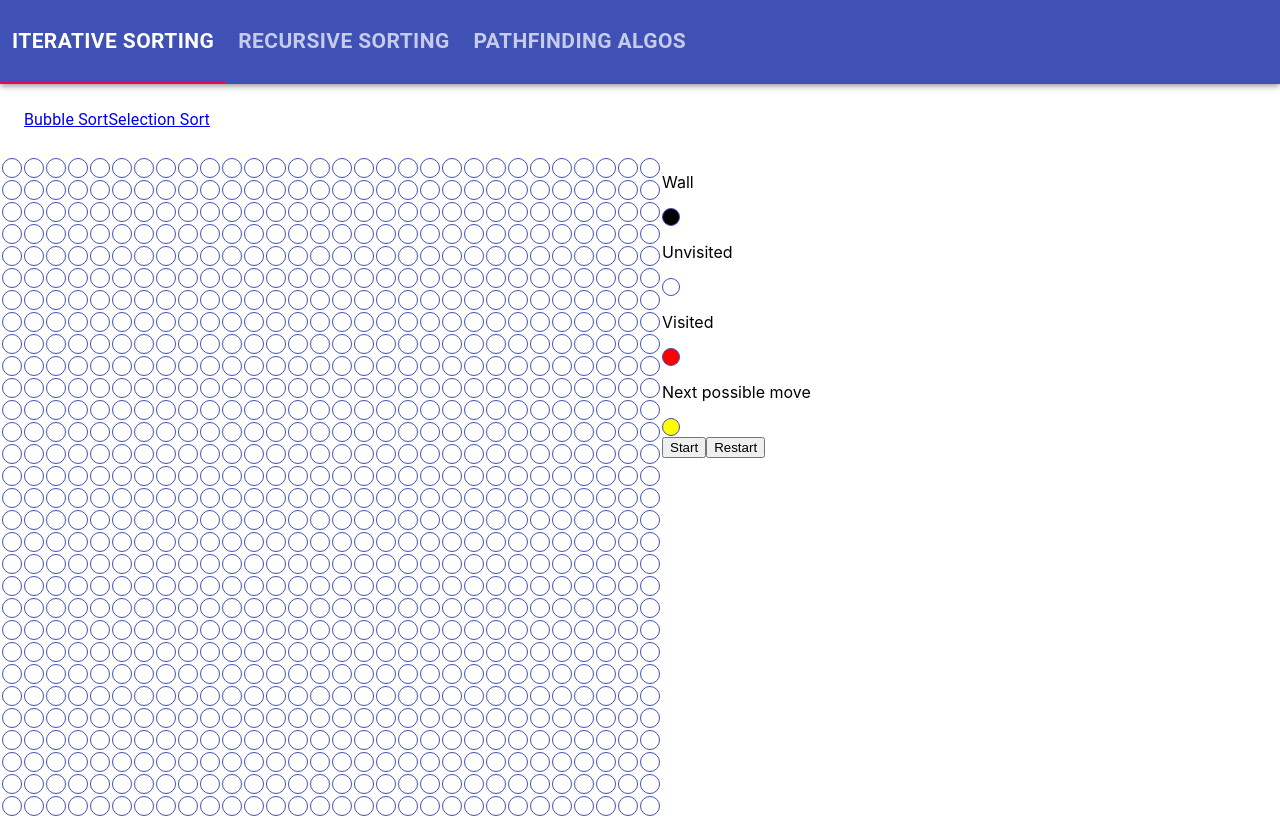
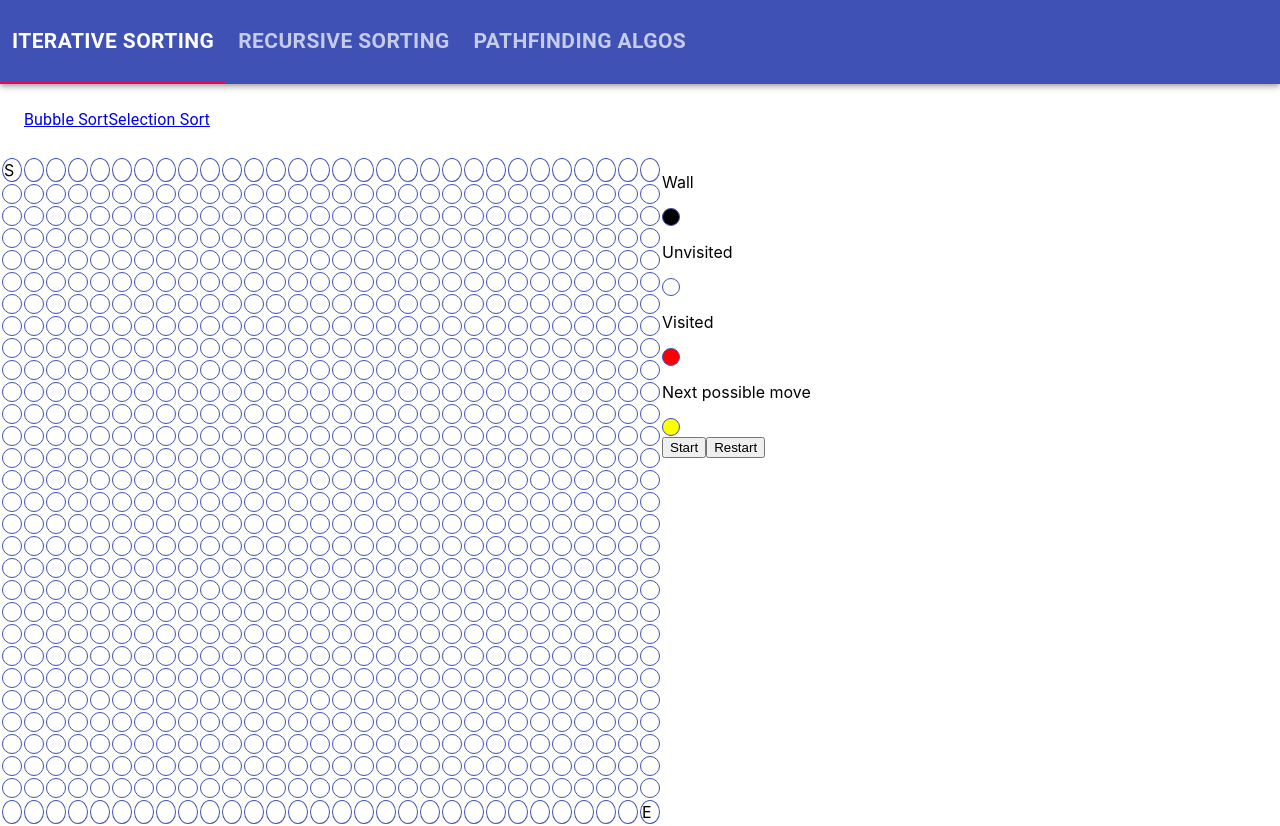
Before and after one commit to BenjaminGrabow/Visualize-Algorithms, a React (Create React App) app in the folder sort_algos/: page /astar in a window 1280 px wide. Built offline with nearby package versions, Linux system fonts and the light colour scheme.

Commit message:
added start and endpoint

```diff
--- a/sort_algos/src/components/PathfindingAlgos/AStar.js
+++ b/sort_algos/src/components/PathfindingAlgos/AStar.js
@@ -1,5 +1,7 @@
 import React from "react";
 import styled from "styled-components";
+import Draggable from "./DragDrop/Draggable";
+import Droppable from "./DragDrop/Droppable";
 
 const StyledAStar = styled.div`
   display: flex;
@@ -38,7 +40,8 @@ function Spot(i, j) {
   this.f = 0; // h + g = f;
   this.g = 0; // from current field to this field
   this.h = 0; // from this field to the end field
-
+  this.start = i === 0 && j === 0 ? true : false;
+  this.end = i === cols - 1 && j === rows - 1 ? true : false;
   this.backgroundColor = "white";
 
   // Neighbors
@@ -285,16 +288,16 @@ class AStar extends React.Component {
                       }}
                       key={j}
                     >
-                      {/* {element} */}
+                      {element.start ? (
+                        <p style={{ margin: "0", padding: "0" }}>S</p>
+                      ) : element.end ? (
+                        <p style={{ margin: "0", padding: "0" }}>E</p>
+                      ) : null}
                     </td>
                   );
                 });
                 return (
-                  <tr
-                    onMouseEnter={this.makeWall}
-                    className={`box ${entry.i}`}
-                    key={i}
-                  >
+                  <tr onClick={this.makeWall} className="box" key={i}>
                     {entry}
                   </tr>
                 );
@@ -326,5 +329,13 @@ class AStar extends React.Component {
     );
   }
 }
-
+{
+  /* <Droppable id="dr1">
+  <Draggable id={techItem.id} className="draggable">
+    <Link id={techItem.id} to={`/protected/${techItem.id}`}>
+      <img id={techItem.model} src={techItem.imgURL} alt={techItem.id} />
+    </Link>
+  </Draggable>
+</Droppable>; */
+}
 export default AStar;
--- a/sort_algos/src/components/PathfindingAlgos/DragDrop/Draggable.js
+++ b/sort_algos/src/components/PathfindingAlgos/DragDrop/Draggable.js
@@ -12,6 +12,7 @@ class Draggable extends React.Component {
   render() {
     return (
       <div
+
         id={this.props.id}
         draggable="true"
         onDragStart={this.drag}
--- a/sort_algos/src/components/PathfindingAlgos/DragDrop/Droppable.js
+++ b/sort_algos/src/components/PathfindingAlgos/DragDrop/Droppable.js
@@ -1,5 +1,4 @@
 import React from "react";
-import StyledDiv from "./StyledDiv";
 
 class Droppable extends React.Component {
   drop = event => {
@@ -15,13 +14,13 @@ class Droppable extends React.Component {
 
   render() {
     return (
-      <StyledDiv
+      <div
         id={this.props.id}
         onDrop={this.drop}
         onDragOver={this.allowDrop}
       >
         {this.props.children}
-      </StyledDiv>
+      </div>
     );
   }
 }
```
